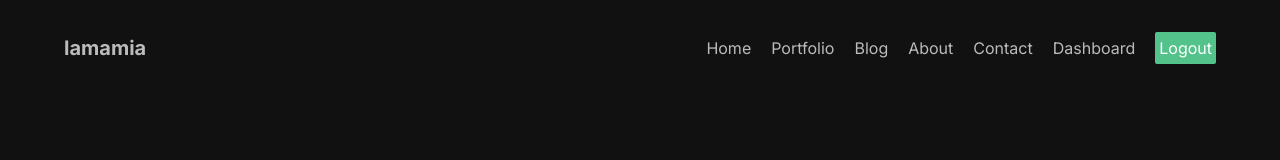
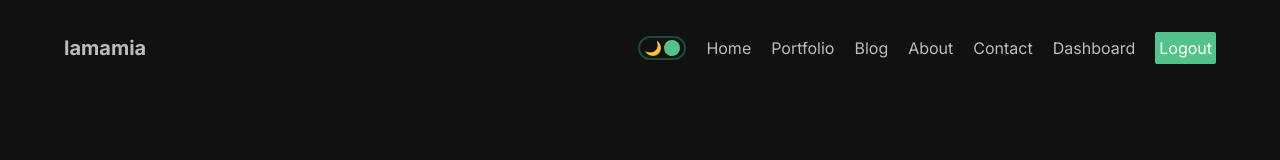
Before and after one commit to vladavoX/nextjs-approuter-tutorial, a Next.js app: page / in a window 1280 px wide. Shown: the top 160 px of the page. Built offline with nearby package versions, Linux system fonts and the light colour scheme.

Commit message:
Dark/light mode toggle

```diff
--- a/src/app/globals.css
+++ b/src/app/globals.css
@@ -2,7 +2,16 @@
 @tailwind components;
 @tailwind utilities;
 
-body {
+.theme {
+	transition: 1s all ease;
+}
+
+.light {
+	background-color: white;
+	color: #111;
+}
+
+.dark {
 	background-color: #111;
 	color: #bbb;
 }
--- a/src/app/layout.jsx
+++ b/src/app/layout.jsx
@@ -3,6 +3,7 @@ import { Inter } from 'next/font/google'
 
 import Navbar from '@/components/navbar/Navbar'
 import Footer from '@/components/footer/Footer'
+import { ThemeProvider } from '@/context/ThemeContext'
 
 const inter = Inter({ subsets: ['latin'] })
 
@@ -15,11 +16,13 @@ export default function RootLayout({ children }) {
 	return (
 		<html lang='en'>
 			<body className={inter.className}>
-				<div className='max-w-[1366px] min-h-screen my-0 mx-auto px-16 flex flex-col justify-between'>
-					<Navbar />
-					{children}
-					<Footer />
-				</div>
+				<ThemeProvider>
+					<div className='max-w-[1366px] min-h-screen my-0 mx-auto px-16 flex flex-col justify-between'>
+						<Navbar />
+						{children}
+						<Footer />
+					</div>
+				</ThemeProvider>
 			</body>
 		</html>
 	)
--- /dev/null
+++ b/src/components/DarkModeToggle/DarkModeToggle.jsx
@@ -0,0 +1,21 @@
+import { useContext } from 'react'
+
+import { ThemeContext } from '@/context/ThemeContext'
+
+const DarkModeToggle = () => {
+	const { toggle, mode } = useContext(ThemeContext)
+	return (
+		<div className='w-12 h-6 border-2 border-darkGreen rounded-xl flex justify-between items-center p-1 relative'>
+			<div className='text-sm'>🌙</div>
+			<div className='text-sm'>☀️</div>
+			<div
+				className={`h-4 w-4 bg-lightGreen rounded-full absolute cursor-pointer ${
+					mode === 'light' ? 'left-1' : 'right-1'
+				}`}
+				onClick={toggle}
+			/>
+		</div>
+	)
+}
+
+export default DarkModeToggle
--- a/src/components/navbar/Navbar.jsx
+++ b/src/components/navbar/Navbar.jsx
@@ -1,5 +1,6 @@
 'use client'
 import Link from 'next/link'
+import DarkModeToggle from '../DarkModeToggle/DarkModeToggle'
 
 const links = [
 	{
@@ -44,6 +45,7 @@ const Navbar = () => {
 				lamamia
 			</Link>
 			<div className='flex items-center gap-5'>
+				<DarkModeToggle />
 				{links.map(link => (
 					<Link
 						key={link.id}
--- /dev/null
+++ b/src/context/ThemeContext.js
@@ -0,0 +1,19 @@
+'use client'
+
+import { createContext, useState } from 'react'
+
+export const ThemeContext = createContext()
+
+export const ThemeProvider = ({ children }) => {
+	const [mode, setMode] = useState('dark')
+
+	const toggle = () => {
+		setMode(prev => (prev === 'dark' ? 'light' : 'dark'))
+	}
+
+	return (
+		<ThemeContext.Provider value={{ toggle, mode }}>
+			<div className={`theme ${mode}`}>{children}</div>
+		</ThemeContext.Provider>
+	)
+}
```
